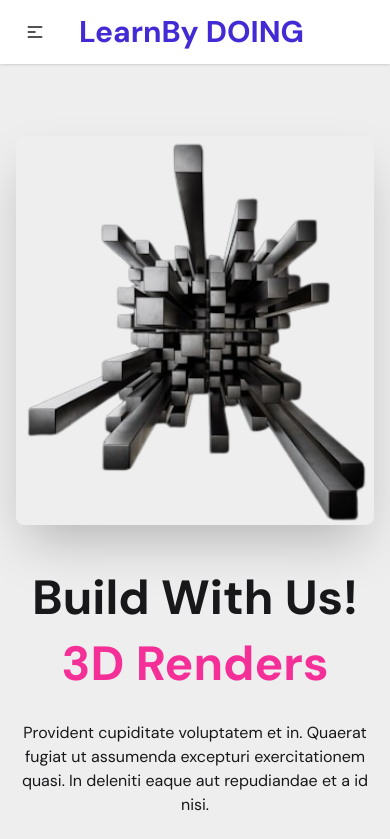
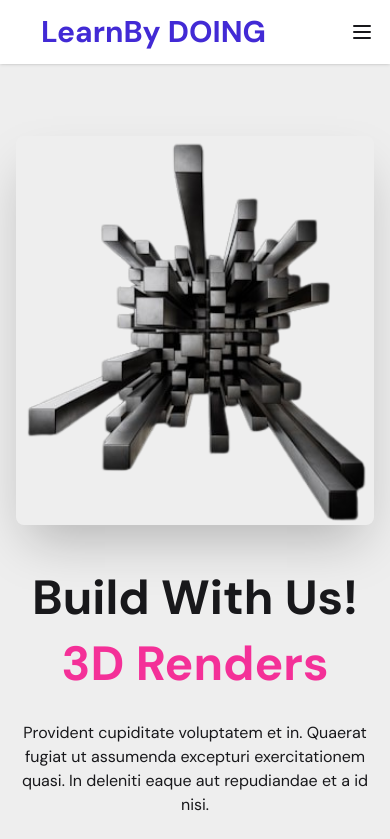
Before and after one commit to Rayfess/reactdaisyNM, a React (Vite) app: page / in a window 390 px wide. Shown: the top 839 px of the page. Built offline with nearby package versions, Linux system fonts and the light colour scheme.

Commit message:
feat: adding sidebar

```diff
--- a/src/components/Navbar.jsx
+++ b/src/components/Navbar.jsx
@@ -1,30 +1,59 @@
 const Navbar = () => {
   return (
-    <div className="navbar bg-base-100 fixed py-2 z-50 shadow-sm">
-      <div className="navbar-start">
-        {/* dropdown < 1024 */}
-        <div className="dropdown">
-          <div tabIndex={0} role="button" className="btn btn-ghost lg:hidden">
-            <svg
-              xmlns="http://www.w3.org/2000/svg"
-              className="h-5 w-5"
-              fill="none"
-              viewBox="0 0 24 24"
-              stroke="currentColor"
+    <div className="drawer drawer-end">
+      <input id="my-drawer-2" type="checkbox" className="drawer-toggle" />
+      <div className="drawer-content flex flex-col">
+        <div className="navbar bg-base-100 fixed py-2 z-50 shadow-sm w-full">
+          <div className="mx-2 flex-1 px-2">
+            <a className="btn btn-ghost text-primary font-bold text-3xl">
+              LearnBy DOING
+            </a>
+          </div>
+          <div className="hidden flex-none lg:flex items-center">
+            <ul className="menu menu-horizontal space-x-5 px-5">
+              <li>
+                <a className="text-lg">Services</a>
+              </li>
+              <li>
+                <a className="text-lg">Project</a>
+              </li>
+              <li>
+                <a className="text-lg">Contact Us</a>
+              </li>
+            </ul>
+            <a className="btn btn-primary text-lg lg:me-5">Get Started</a>
+          </div>
+          <div className="flex-none lg:hidden">
+            <label
+              htmlFor="my-drawer-2"
+              aria-label="open sidebar"
+              className="btn btn-square btn-ghost"
             >
-              {" "}
-              <path
-                strokeLinecap="round"
-                strokeLinejoin="round"
-                strokeWidth="2"
-                d="M4 6h16M4 12h8m-8 6h16"
-              />{" "}
-            </svg>
+              <svg
+                xmlns="http://www.w3.org/2000/svg"
+                fill="none"
+                viewBox="0 0 24 24"
+                className="inline-block h-6 w-6 stroke-current"
+              >
+                <path
+                  strokeLinecap="round"
+                  strokeLinejoin="round"
+                  strokeWidth="2"
+                  d="M4 6h16M4 12h16M4 18h16"
+                ></path>
+              </svg>
+            </label>
           </div>
-          <ul
-            tabIndex="-1"
-            className="menu menu-sm dropdown-content bg-primary-500 rounded-box z-1 mt-3 w-52 p-2 shadow"
-          >
+        </div>
+      </div>
+      <div className="drawer-side">
+        <label
+          htmlFor="my-drawer-2"
+          aria-label="close sidebar"
+          className="drawer-overlay"
+        ></label>
+        <ul className="menu bg-base-200 min-h-full w-80 p-4">
+          <div className="py-20 space-y-5">
             <li>
               <a className="text-lg">Services</a>
             </li>
@@ -34,26 +63,9 @@ const Navbar = () => {
             <li>
               <a className="text-lg">Contact Us</a>
             </li>
-          </ul>
-        </div>
-        {/* dropdown < 1024 */}
-        <a className="btn btn-ghost text-primary font-bold text-3xl">
-          LearnBy DOING
-        </a>
-      </div>
-      <div className="navbar-end lg:mx-5 hidden lg:flex">
-        <ul className="menu menu-horizontal space-x-5 px-5">
-          <li>
-            <a className="text-lg">Services</a>
-          </li>
-          <li>
-            <a className="text-lg">Project</a>
-          </li>
-          <li>
-            <a className="text-lg">Contact Us</a>
-          </li>
+            <a className="btn btn-primary text-lg">Get Started</a>
+          </div>
         </ul>
-        <a className="btn btn-primary text-lg">Button</a>
       </div>
     </div>
   );
```
